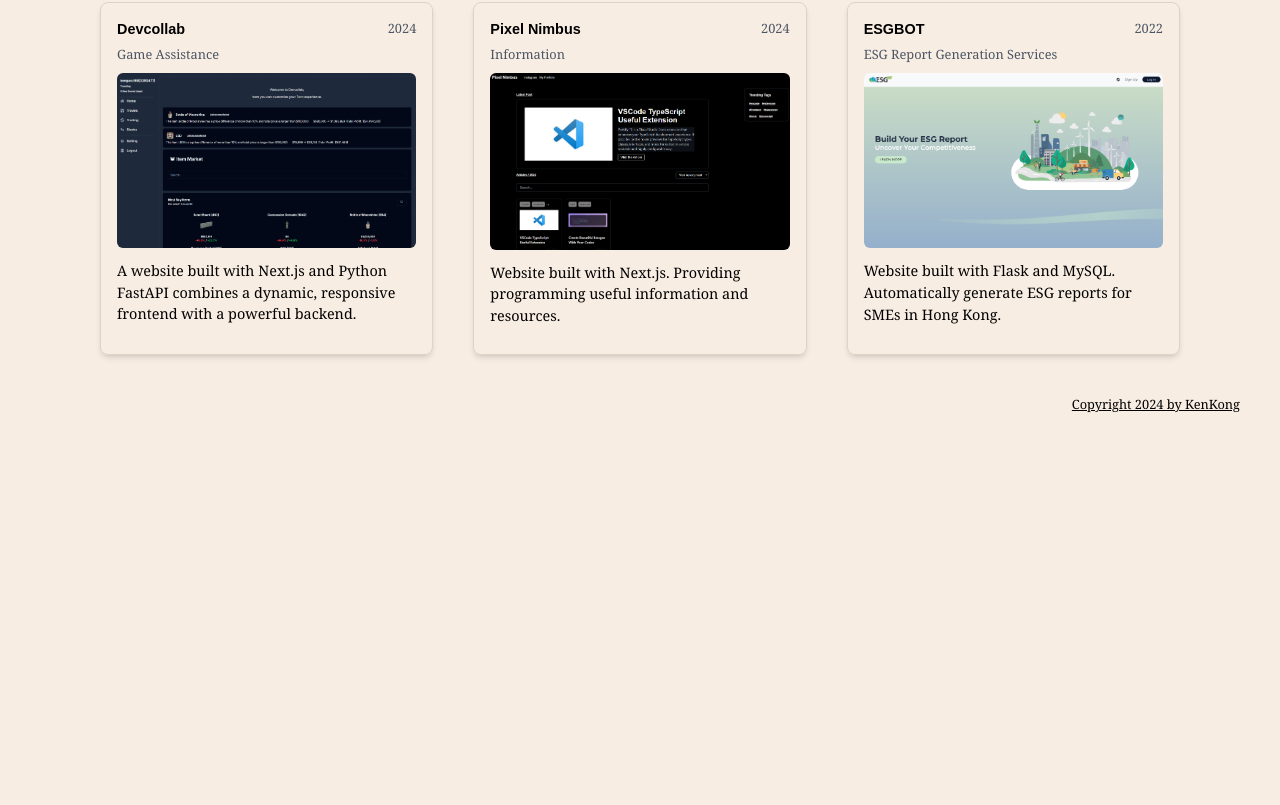
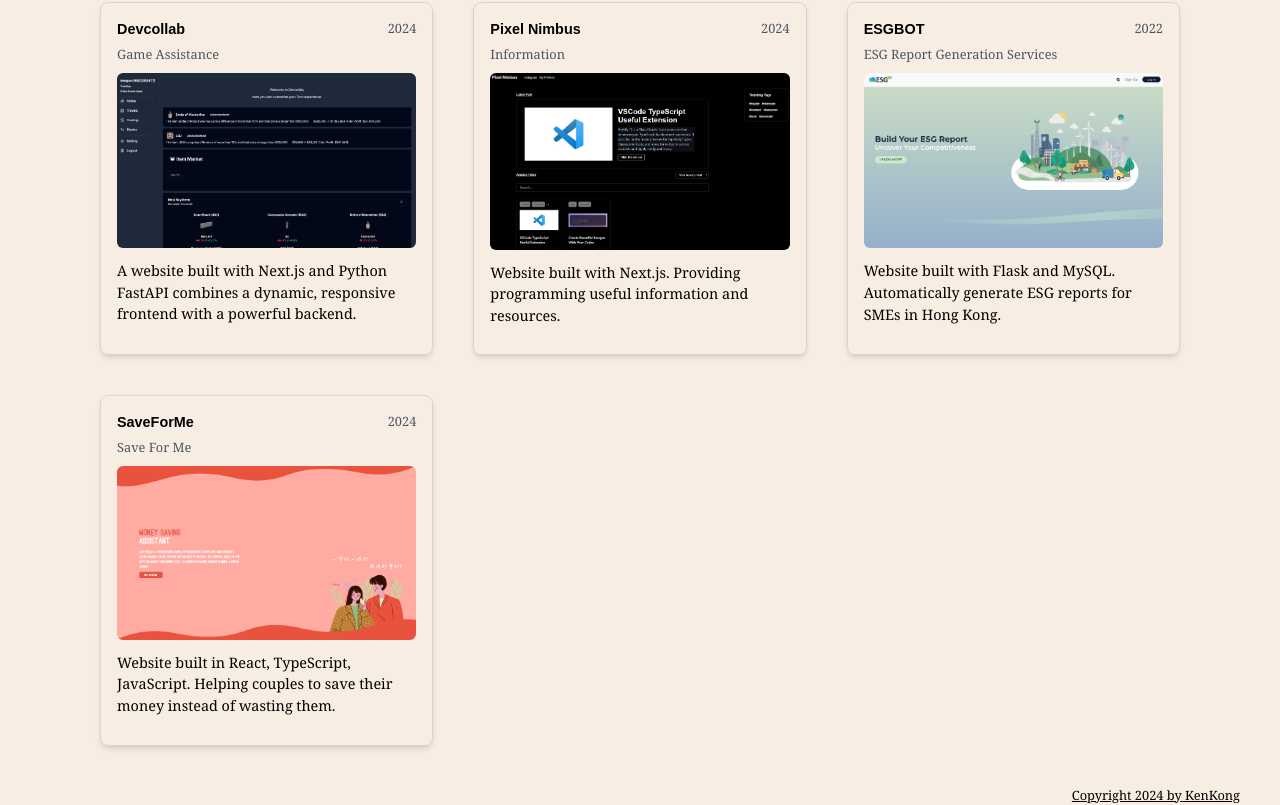
Before and after one commit to kenguru10/2024portfolio, a Next.js app: page /2024portfolio/home in a window 1280 px wide. Shown: the part 858-1663 px from the top of the page. Before the commit the page ends 1273 px from the top, so only its background shows below. Built offline with nearby package versions, Linux system fonts and the light colour scheme.

Commit message:
update the pages

```diff
--- a/src/app/(main)/(page)/home/page.tsx
+++ b/src/app/(main)/(page)/home/page.tsx
@@ -386,6 +386,21 @@ export default function Page() {
 									Hong Kong.
 								</p>
 							</div>
+							<div
+								className="border p-4 rounded-lg border-[#DFD3C3] cursor-pointer shadow-md hover:shadow-lg transition duration-500"
+								onClick={() => window.open("https://saveforme.devcollab.pro")}
+							>
+								<div className="flex justify-between">
+									<h5 className="text-[0.9em] m-0 p-0 font-bold montserrat">SaveForMe</h5>
+									<span className="text-[0.8em] text-gray-600">2024</span>
+								</div>
+								<span className="text-[0.8em] text-gray-600">Save For Me</span>
+								<img src="SaveForme.png" alt="" className="w-full rounded-md my-2" />
+								<p className="text-[0.9em] my-3">
+									Website built in React, TypeScript, JavaScript. Helping couples to save their money
+									instead of wasting them.
+								</p>
+							</div>
 						</div>
 					</div>
 				</div>
```
Also changed, not shown: public/SaveForme.png (added).
